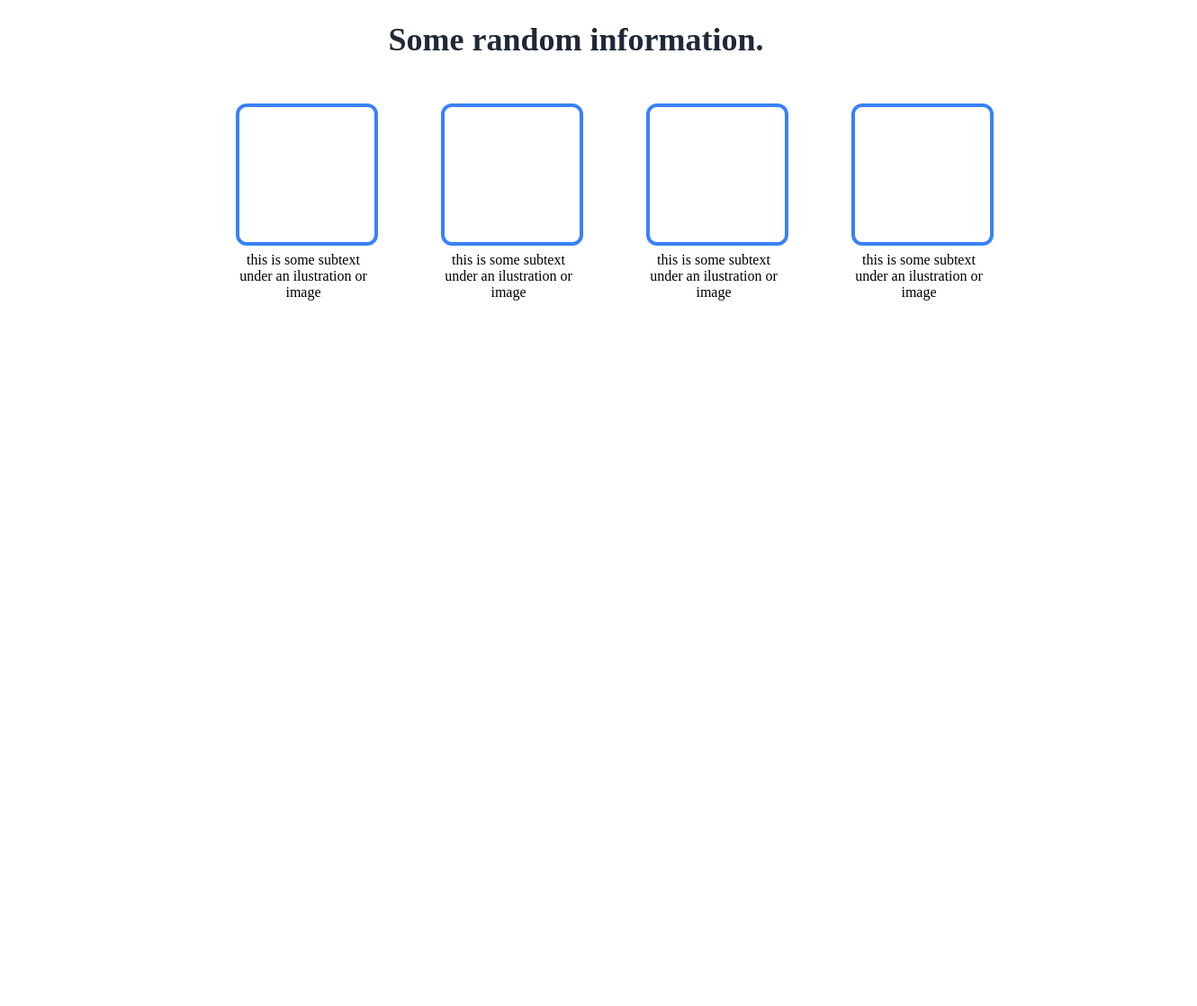
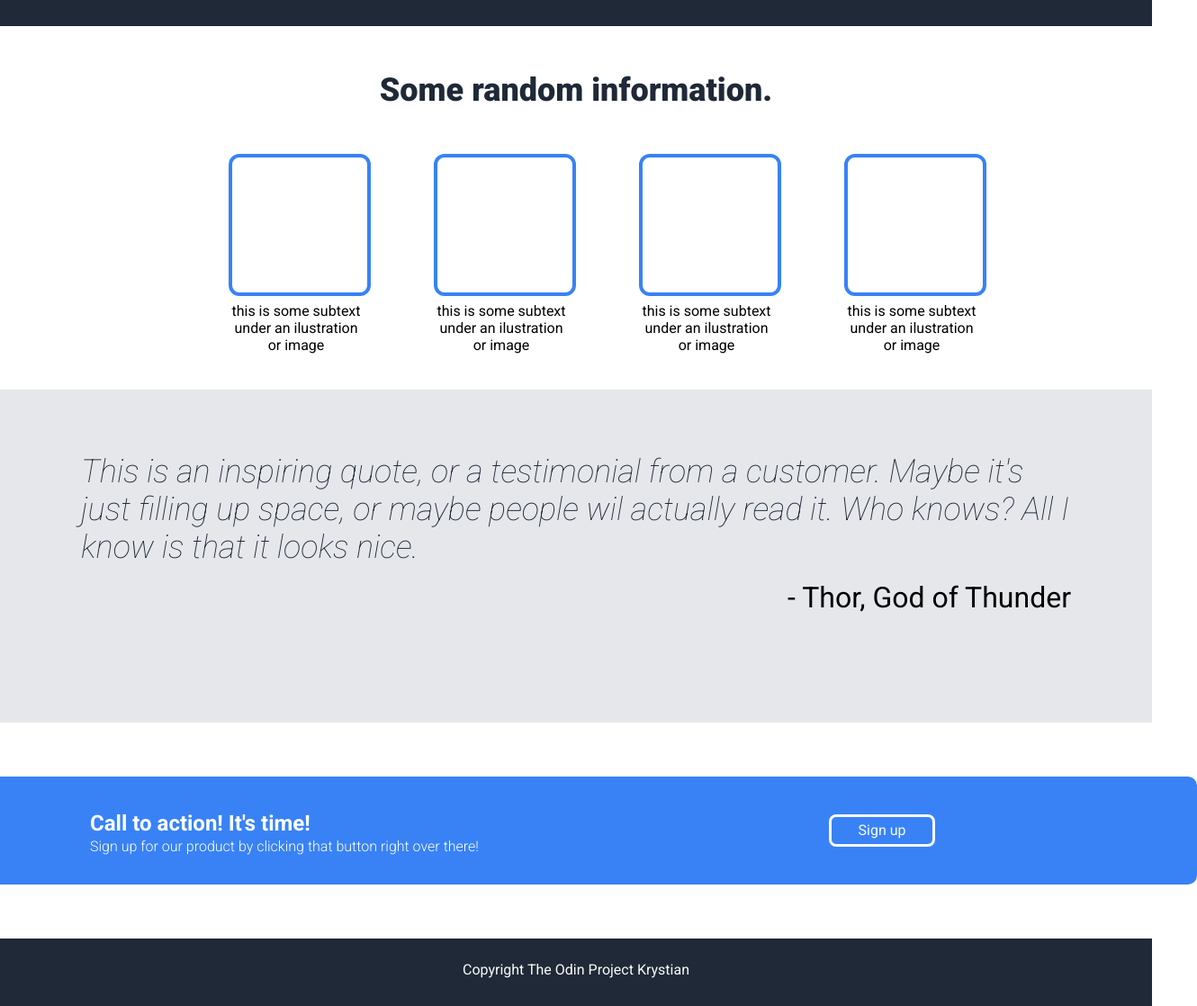
Before and after one commit to krsolt2/odin-landing-page, a plain HTML site: page index.html in a window 1280 px wide. Shown: the part 960-2078 px from the top of the page at 90% size, 1330 px wide, since content can reach past the window. Before the commit the page ends 1302 px from the top, so only its background shows below. Drawn offline with Linux system fonts and the light colour scheme.

Commit message:
added remaining website elements

```diff
--- a/index.html
+++ b/index.html
@@ -5,9 +5,12 @@
     <meta name="viewport" content="width=device-width, initial-scale=1.0">
     <link rel="stylesheet" href="styles.css">
     <title>Odin Landing Page</title>
+    <link rel="preconnect" href="https://fonts.googleapis.com">
+    <link rel="preconnect" href="https://fonts.gstatic.com" crossorigin>
+    <link href="https://fonts.googleapis.com/css2?family=Roboto:ital,wght@0,100;0,300;0,400;0,500;0,700;0,900;1,100;1,300;1,400;1,500;1,700;1,900&display=swap" rel="stylesheet">
 </head>
 
-<body>
+<body style = "margin: 0">
     <div class ="main-header">
         <div class="header">
             <div class="headerLogo"><b>Header Logo</b></div>
@@ -58,6 +61,37 @@
             </div>
     </randominfo>
 
+    <div class = quote>
+        <div class = quoteBox>
+            <text>This is an inspiring quote, or a testimonial from a customer. Maybe it's just filling up space, or maybe people wil actually read it.
+            Who knows? All I know is that it looks nice.</text>
+            <p><quoteAuth>- Thor, God of Thunder</quoteAuth></p>
+        </div>
+
+    </div>
+
+
+    <div class = callAction>
+        <div class = callActionBox>
+            <div class = callActionText>
+                <h2>Call to action! It's time!</h2>
+                Sign up for our product by clicking that button right over there!
+            </div>
+
+
+            <div class = actionButtonBox>
+                <div class = callActionButton>
+                    Sign up
+                </div>
+            </div>
+        </div>
+    </div>
+
+    <div class = footer>
+        Copyright The Odin Project
+        Krystian
+
+    </div>
 
 </body>
 </html>
--- a/styles.css
+++ b/styles.css
@@ -1,3 +1,7 @@
+* {
+    font-family: 'Roboto', sans-serif;
+}
+
 .main-header {
     background-color: #1F2937;
     width: 100%;
@@ -104,4 +108,79 @@ randominfo h2 {
     width: 150px;
     align-items: center;
     padding-top: 7px;
+    margin-bottom: 40px;
 }
+.quote {
+    background-color: #E5E7EB;
+    padding-top: 70px;
+    display: flex;
+    justify-content: center;
+}
+.quoteBox {
+    width: 1100px;
+    height: 300px;
+}
+.quote text {
+    font-size: 36px;
+    font-style: italic;
+    color: #1F2937;
+    font-weight: 100;
+}
+.quote quoteAuth {
+    float: right;
+    font-weight: 400;
+    font-size: 32px;
+}
+.callAction {
+    display: flex;
+    justify-content: center;
+}
+
+.callActionBox {
+    background-color: #3882F6;
+    color: white;
+    height: 120px;
+    width: 1400px;
+    margin-left: 600px;
+    margin-right: 600px;
+    margin-top: 60px;
+    border-radius: 10px;
+    display: flex;
+
+}
+.callActionText {
+    font-weight: 300;
+    padding: 30px;
+    padding-left: 150px;
+    width: 500px;
+    line-height:5px;
+}
+.callActionText h2 {
+    font-weight: 700;
+}
+.actionButtonBox {
+    display: flex;
+    justify-content: center;
+    width: 700px;
+    align-content: center;
+    flex-wrap: wrap;
+}
+.callActionButton {
+    display: flex;
+    border: 3px solid;
+    border-radius: 8px;
+    height: 20px;
+    padding: 5px;
+    padding-left: 30px;
+    padding-right: 30px;
+    color: #F9FAF8;
+}
+.footer {
+    margin-top: 60px;
+    width: 100%;
+    height: 50px;
+    background-color: #1F2937;
+    color: #F9FAF8;
+    text-align: center;
+    padding-top: 25px;
+}
```
